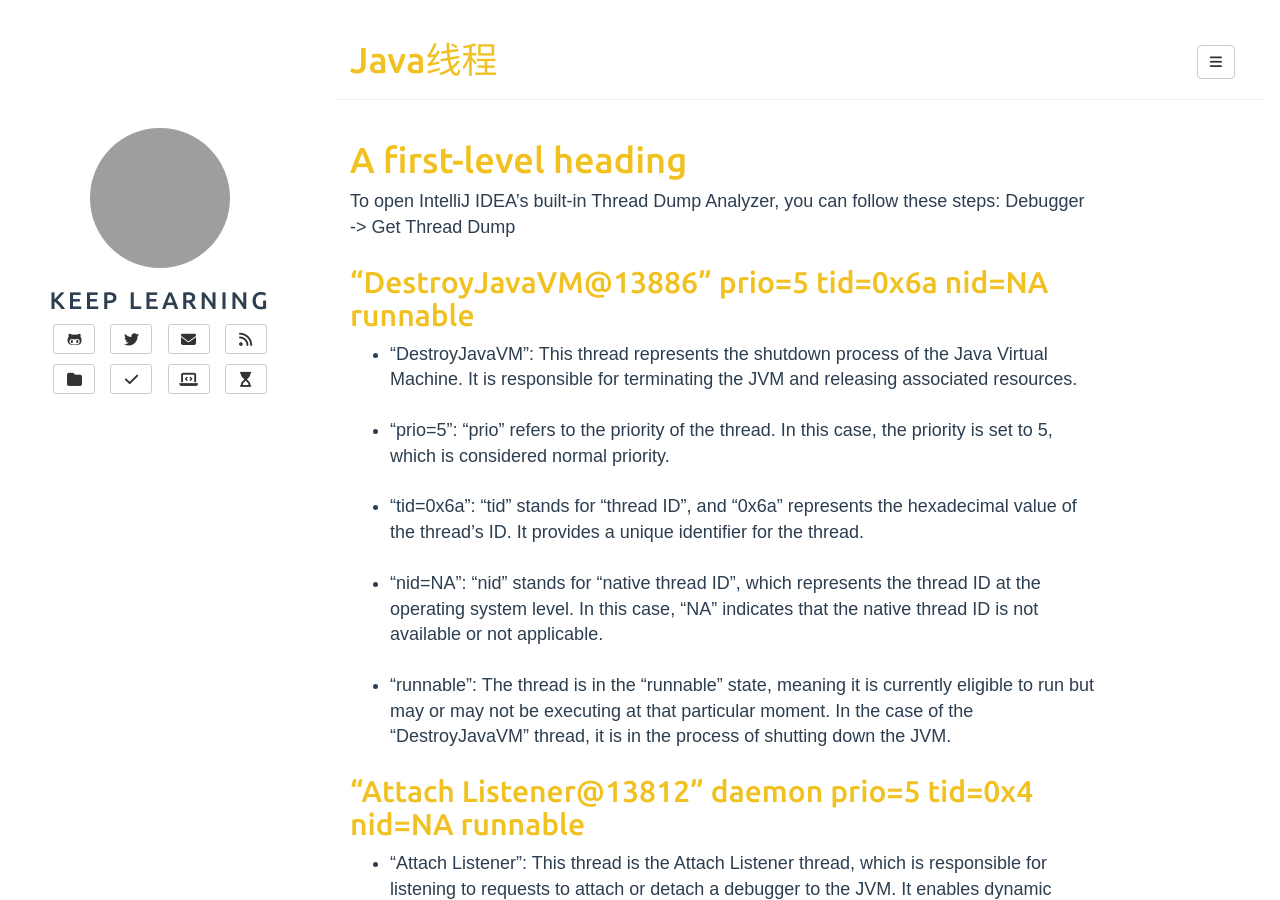
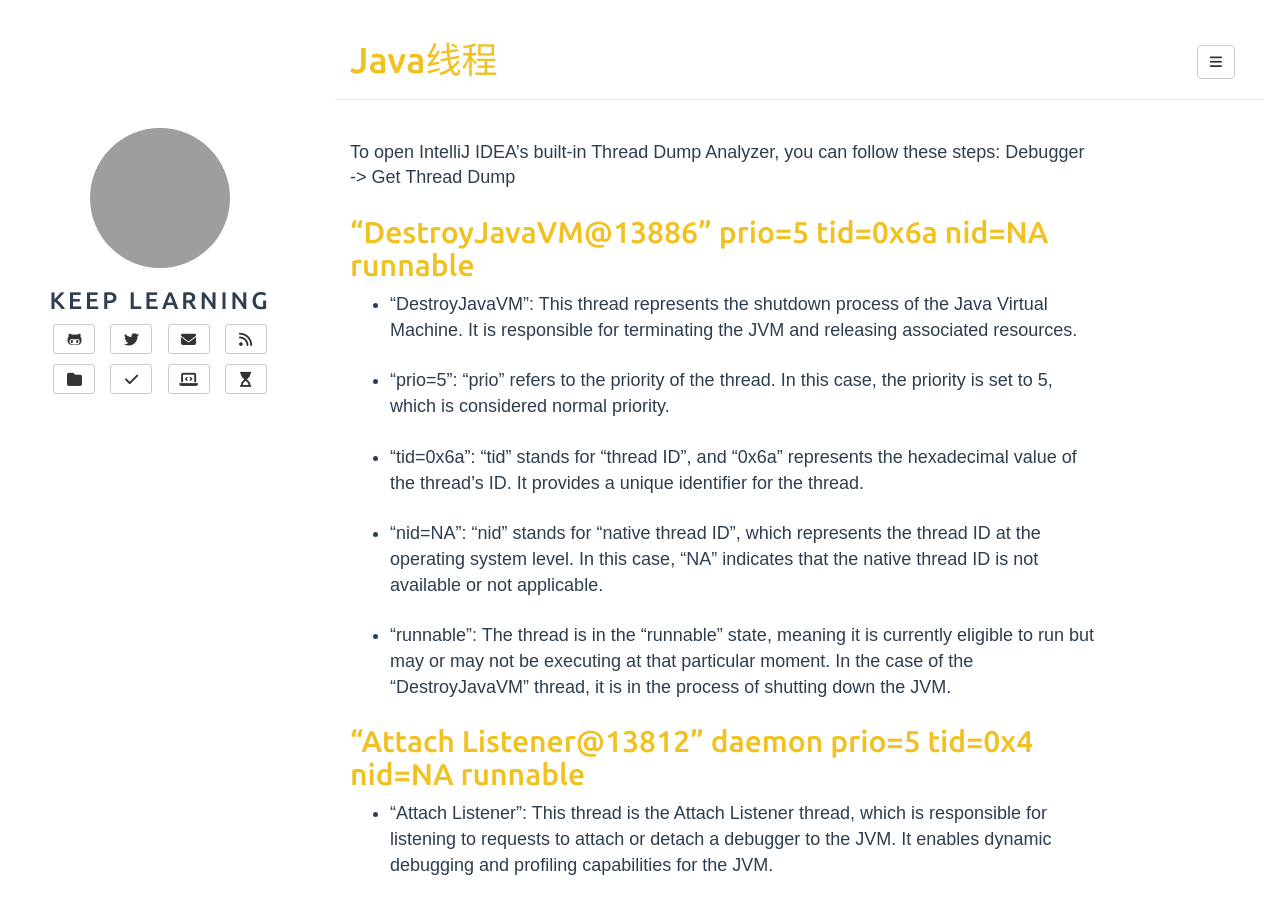
Before and after one commit to gaoxingaa/gaoxingaa.github.io, a Jekyll site: the page built from _posts/2023-05-18-threads-in-java.md, in a window 1280 px wide and 900 px high. Built offline with Jekyll 4.4.1, drawn with Linux system fonts in a browser that asks for light colours; nearby versions of some CDN libraries; comment, search, counter and statistics services are not loaded; grey boxes are pictures that could not be loaded.

Commit message:
Update 2023-05-18-threads-in-java.md

```diff
--- a/_posts/2023-05-18-threads-in-java.md
+++ b/_posts/2023-05-18-threads-in-java.md
@@ -6,7 +6,6 @@ tags: []
 lang: zh-hans
 
 ---
-# A first-level heading
 To open IntelliJ IDEA's built-in Thread Dump Analyzer, you can follow these steps: Debugger -> Get Thread Dump
 
 
```
